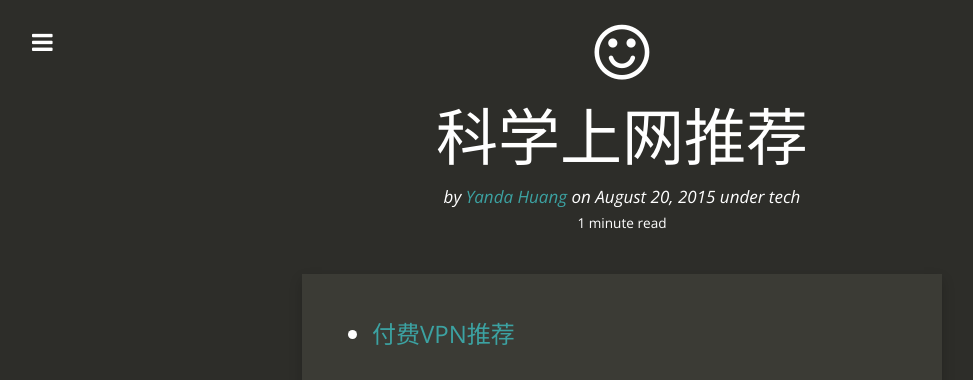
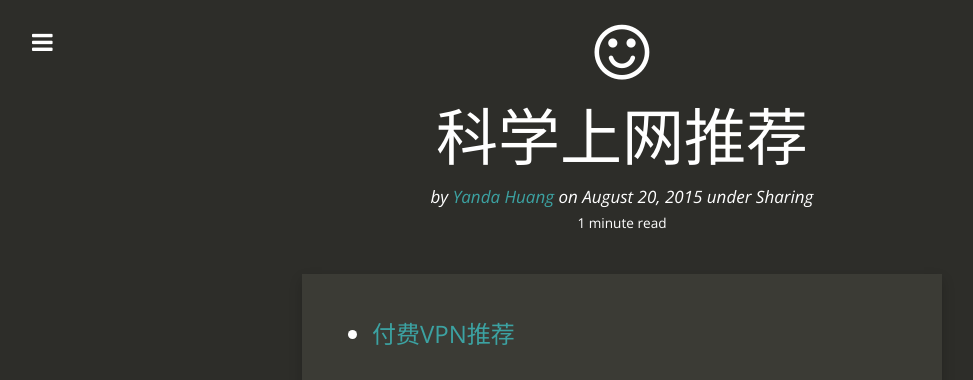
Before and after one commit to yodahuang/yodahuang.github.io, a Jekyll site: the page built from _posts/2015-8-20-Huang's-Scientific-web-surfing-skills.md, in a window 1280 px wide. Shown: the top 380 px of the page, without its empty margins (18-991 px from the left). Built offline with Jekyll 4.4.1, drawn with Linux system fonts in a browser that asks for light colours; nearby versions of some CDN libraries; Markdown is read by kramdown in place of the engine named in the settings; comment, search, counter and statistics services are not loaded.

```diff
--- a/_posts/2015-08-3-Huang's-Ubuntu-decoration.markdown
+++ b/_posts/2015-08-3-Huang's-Ubuntu-decoration.markdown
@@ -2,7 +2,7 @@
 layout: post
 title:  "彦达的Ubuntu主题及略"
 date:   2015-08-03 22:49:57
-categories: Tech
+categories: Sharing
 thumbnail: linux
 author: Yanda Huang
 ---
--- a/_posts/2015-8-20-Huang's-Scientific-web-surfing-skills.md
+++ b/_posts/2015-8-20-Huang's-Scientific-web-surfing-skills.md
@@ -3,7 +3,7 @@ layout: post
 title: 科学上网推荐
 date: 2015-08-20 23:43:01
 summary: 付费及免费科学上网方法们
-categories: tech
+categories: Sharing
 thumbnail: smile-o
 author: Yanda Huang
 tags:
```
